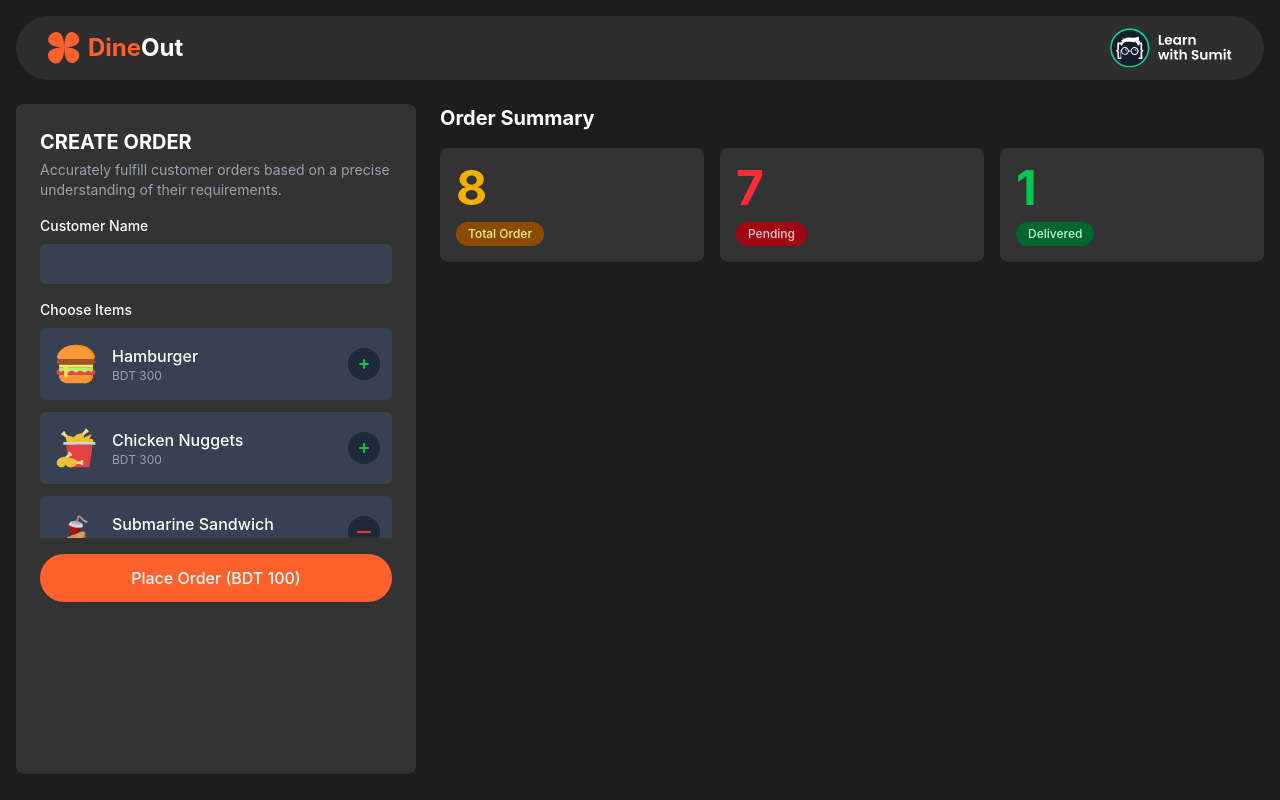
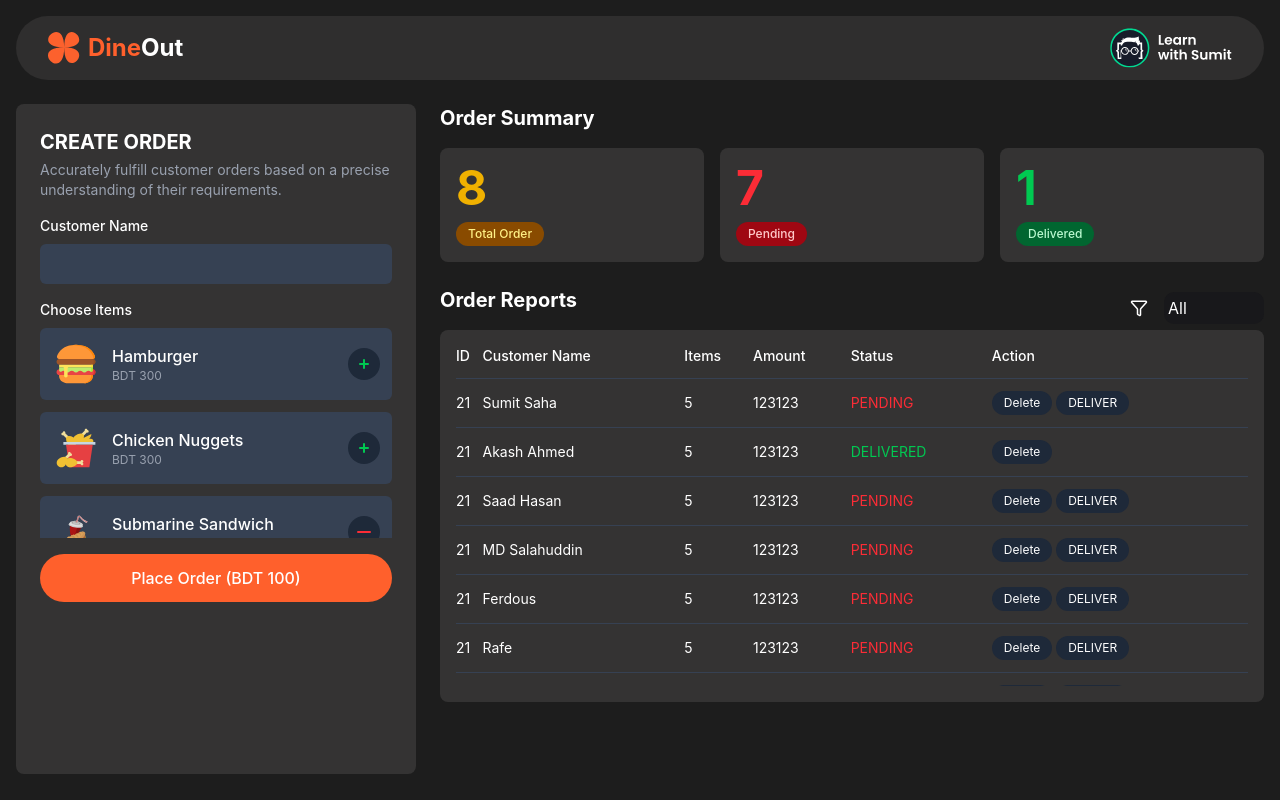
Before and after one commit to MD-Moniruzzaman-Arafat/lws-project-2, a React (Vite) app: page / in a window 1280 px wide. Built offline with nearby package versions, Linux system fonts and the light colour scheme.

Commit message:
order report section component design

```diff
--- a/src/App.jsx
+++ b/src/App.jsx
@@ -1,6 +1,7 @@
 import './App.css'
 import CreateOrder from './components/createOrder/CreateOrder'
 import Navbar from './components/navbar/Navbar'
+import OrderReport from './components/orderReport/OrderReport'
 import OrderSummary from './components/orderSummary/OrderSummary'
 
 function App() {
@@ -16,6 +17,9 @@ function App() {
           <div className="md:col-span-2 h-[calc(100vh_-_130px)]">
             {/* order summary */}
             <OrderSummary />
+
+            {/* order report */}
+            <OrderReport />
           </div>
         </div>
       </div>
--- /dev/null
+++ b/src/components/orderReport/OrderReport.jsx
@@ -0,0 +1,199 @@
+export default function OrderReport() {
+  return (
+    <>
+      <div>
+        <div className="flex justify-between">
+          <h2 className="text-xl font-bold mb-4">Order Reports</h2>
+
+          <div className="flex gap-4 items-center">
+            <svg
+              xmlns="http://www.w3.org/2000/svg"
+              width="18"
+              height="18"
+              viewBox="0 0 24 24"
+              fill="none"
+              stroke="currentColor"
+              stroke-width="2"
+              stroke-linecap="round"
+              stroke-linejoin="round"
+              className="lucide lucide-funnel-icon lucide-funnel"
+            >
+              <path d="M10 20a1 1 0 0 0 .553.895l2 1A1 1 0 0 0 14 21v-7a2 2 0 0 1 .517-1.341L21.74 4.67A1 1 0 0 0 21 3H3a1 1 0 0 0-.742 1.67l7.225 7.989A2 2 0 0 1 10 14z" />
+            </svg>
+            <select className="appearance-none bg-zinc-900 accent-orange-600 border-none outline-none rounded-sm">
+              <option>All</option>
+              <option>Pending</option>
+              <option>Delivered</option>
+            </select>
+          </div>
+        </div>
+        <div className="bg-cardbg rounded-lg p-4">
+          <div className="reports-container">
+            <table className="min-w-full">
+              <thead>
+                <tr className="text-left text-sm">
+                  <th className="pb-3 font-medium">ID</th>
+                  <th className="pb-3 font-medium">Customer Name</th>
+                  <th className="pb-3 font-medium">Items</th>
+                  <th className="pb-3 font-medium">Amount</th>
+                  <th className="pb-3 font-medium">Status</th>
+                  <th className="pb-3 font-medium">Action</th>
+                </tr>
+              </thead>
+              <tbody className="text-sm">
+                {/* <!-- Row 1 --> */}
+                <tr className="border-t border-gray-700">
+                  <td className="py-3">21</td>
+                  <td className="py-3">Sumit Saha</td>
+                  <td className="py-3">5</td>
+                  <td className="py-3">123123</td>
+                  <td className="py-3">
+                    <span className="text-red-500">PENDING</span>
+                  </td>
+                  <td className="py-3">
+                    <button className="bg-gray-800 hover:bg-red-600 text-xs px-3 py-1 rounded-full mr-1 transition-colors duration-300">
+                      Delete
+                    </button>
+                    <button className="bg-gray-800 hover:bg-green-600 text-xs px-3 py-1 rounded-full transition-colors duration-300">
+                      DELIVER
+                    </button>
+                  </td>
+                </tr>
+
+                {/* <!-- Row 2 --> */}
+                <tr className="border-t border-gray-700">
+                  <td className="py-3">21</td>
+                  <td className="py-3">Akash Ahmed</td>
+                  <td className="py-3">5</td>
+                  <td className="py-3">123123</td>
+                  <td className="py-3">
+                    <span className="text-green-500">DELIVERED</span>
+                  </td>
+                  <td className="py-3">
+                    <button className="bg-gray-800 hover:bg-red-600 text-xs px-3 py-1 rounded-full mr-1 transition-colors duration-300">
+                      Delete
+                    </button>
+                  </td>
+                </tr>
+
+                {/* <!-- Row 3 --> */}
+                <tr className="border-t border-gray-700">
+                  <td className="py-3">21</td>
+                  <td className="py-3">Saad Hasan</td>
+                  <td className="py-3">5</td>
+                  <td className="py-3">123123</td>
+                  <td className="py-3">
+                    <span className="text-red-500">PENDING</span>
+                  </td>
+                  <td className="py-3">
+                    <button className="bg-gray-800 hover:bg-red-600 text-xs px-3 py-1 rounded-full mr-1 transition-colors duration-300">
+                      Delete
+                    </button>
+                    <button className="bg-gray-800 hover:bg-green-600 text-xs px-3 py-1 rounded-full transition-colors duration-300">
+                      DELIVER
+                    </button>
+                  </td>
+                </tr>
+
+                {/* <!-- Row 4 --> */}
+                <tr className="border-t border-gray-700">
+                  <td className="py-3">21</td>
+                  <td className="py-3">MD Salahuddin</td>
+                  <td className="py-3">5</td>
+                  <td className="py-3">123123</td>
+                  <td className="py-3">
+                    <span className="text-red-500">PENDING</span>
+                  </td>
+                  <td className="py-3">
+                    <button className="bg-gray-800 hover:bg-red-600 text-xs px-3 py-1 rounded-full mr-1 transition-colors duration-300">
+                      Delete
+                    </button>
+                    <button className="bg-gray-800 hover:bg-green-600 text-xs px-3 py-1 rounded-full transition-colors duration-300">
+                      DELIVER
+                    </button>
+                  </td>
+                </tr>
+
+                {/* <!-- Row 5 --> */}
+                <tr className="border-t border-gray-700">
+                  <td className="py-3">21</td>
+                  <td className="py-3">Ferdous</td>
+                  <td className="py-3">5</td>
+                  <td className="py-3">123123</td>
+                  <td className="py-3">
+                    <span className="text-red-500">PENDING</span>
+                  </td>
+                  <td className="py-3">
+                    <button className="bg-gray-800 hover:bg-red-600 text-xs px-3 py-1 rounded-full mr-1 transition-colors duration-300">
+                      Delete
+                    </button>
+                    <button className="bg-gray-800 hover:bg-green-600 text-xs px-3 py-1 rounded-full transition-colors duration-300">
+                      DELIVER
+                    </button>
+                  </td>
+                </tr>
+
+                {/* <!-- Row 6 --> */}
+                <tr className="border-t border-gray-700">
+                  <td className="py-3">21</td>
+                  <td className="py-3">Rafe</td>
+                  <td className="py-3">5</td>
+                  <td className="py-3">123123</td>
+                  <td className="py-3">
+                    <span className="text-red-500">PENDING</span>
+                  </td>
+                  <td className="py-3">
+                    <button className="bg-gray-800 hover:bg-red-600 text-xs px-3 py-1 rounded-full mr-1 transition-colors duration-300">
+                      Delete
+                    </button>
+                    <button className="bg-gray-800 hover:bg-green-600 text-xs px-3 py-1 rounded-full transition-colors duration-300">
+                      DELIVER
+                    </button>
+                  </td>
+                </tr>
+
+                {/* <!-- Row 7 --> */}
+                <tr className="border-t border-gray-700">
+                  <td className="py-3">21</td>
+                  <td className="py-3">Sarwar</td>
+                  <td className="py-3">5</td>
+                  <td className="py-3">123123</td>
+                  <td className="py-3">
+                    <span className="text-red-500">PENDING</span>
+                  </td>
+                  <td className="py-3">
+                    <button className="bg-gray-800 hover:bg-red-600 text-xs px-3 py-1 rounded-full mr-1 transition-colors duration-300">
+                      Delete
+                    </button>
+                    <button className="bg-gray-800 hover:bg-green-600 text-xs px-3 py-1 rounded-full transition-colors duration-300">
+                      DELIVER
+                    </button>
+                  </td>
+                </tr>
+
+                {/* <!-- Row 8 --> */}
+                <tr className="border-t border-gray-700">
+                  <td className="py-3">21</td>
+                  <td className="py-3">Obaidul</td>
+                  <td className="py-3">5</td>
+                  <td className="py-3">123123</td>
+                  <td className="py-3">
+                    <span className="text-red-500">PENDING</span>
+                  </td>
+                  <td className="py-3">
+                    <button className="bg-gray-800 hover:bg-red-600 text-xs px-3 py-1 rounded-full mr-1 transition-colors duration-300">
+                      Delete
+                    </button>
+                    <button className="bg-gray-800 hover:bg-green-600 text-xs px-3 py-1 rounded-full transition-colors duration-300">
+                      DELIVER
+                    </button>
+                  </td>
+                </tr>
+              </tbody>
+            </table>
+          </div>
+        </div>
+      </div>
+    </>
+  )
+}
--- a/src/index.css
+++ b/src/index.css
@@ -42,7 +42,6 @@ body {
 select {
   appearance: none;
   accent-color: #ff602c;
-  background-color: #1d1d1d;
   min-width: 100px;
   border: none;
   outline: none;
```
